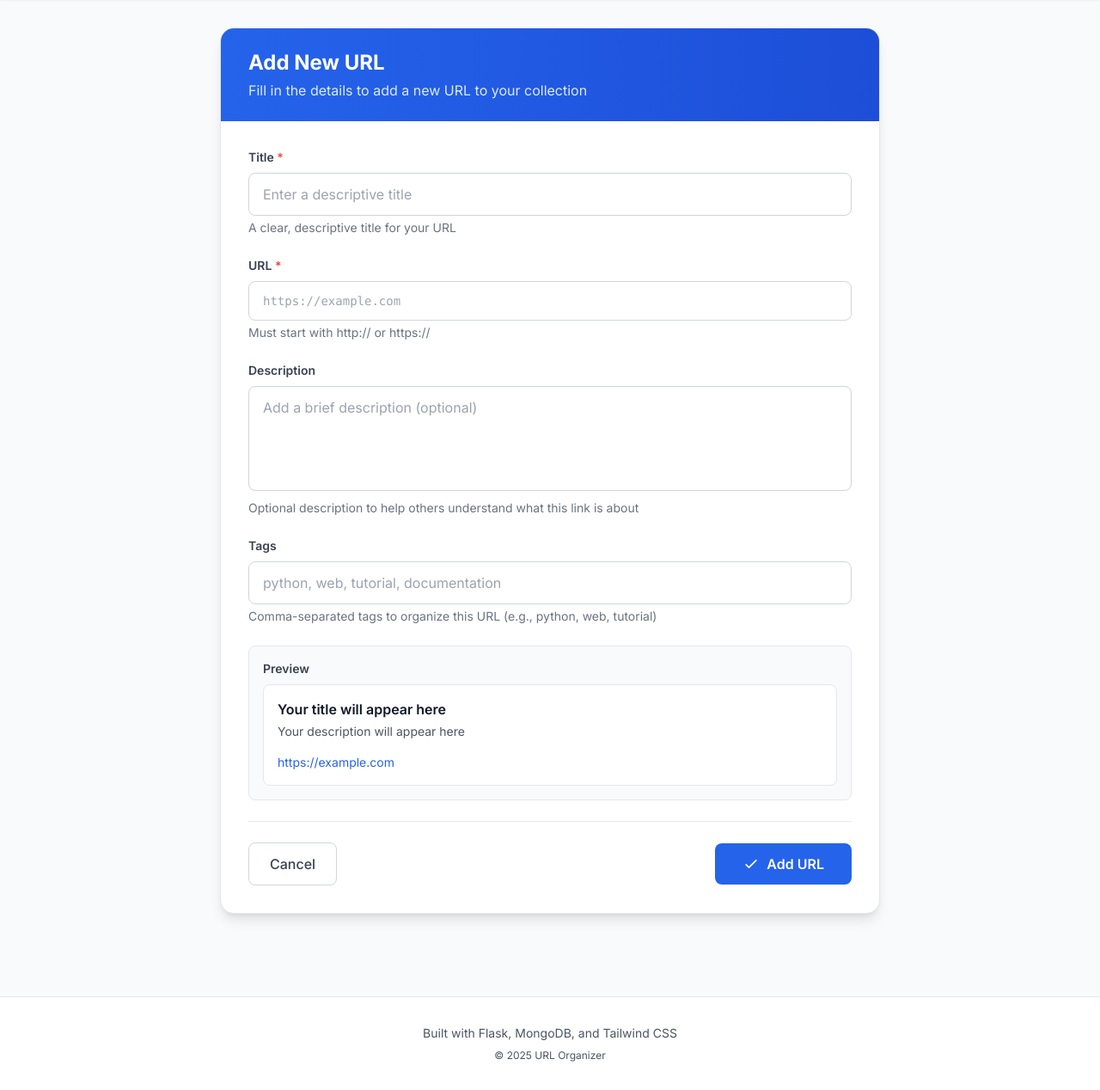
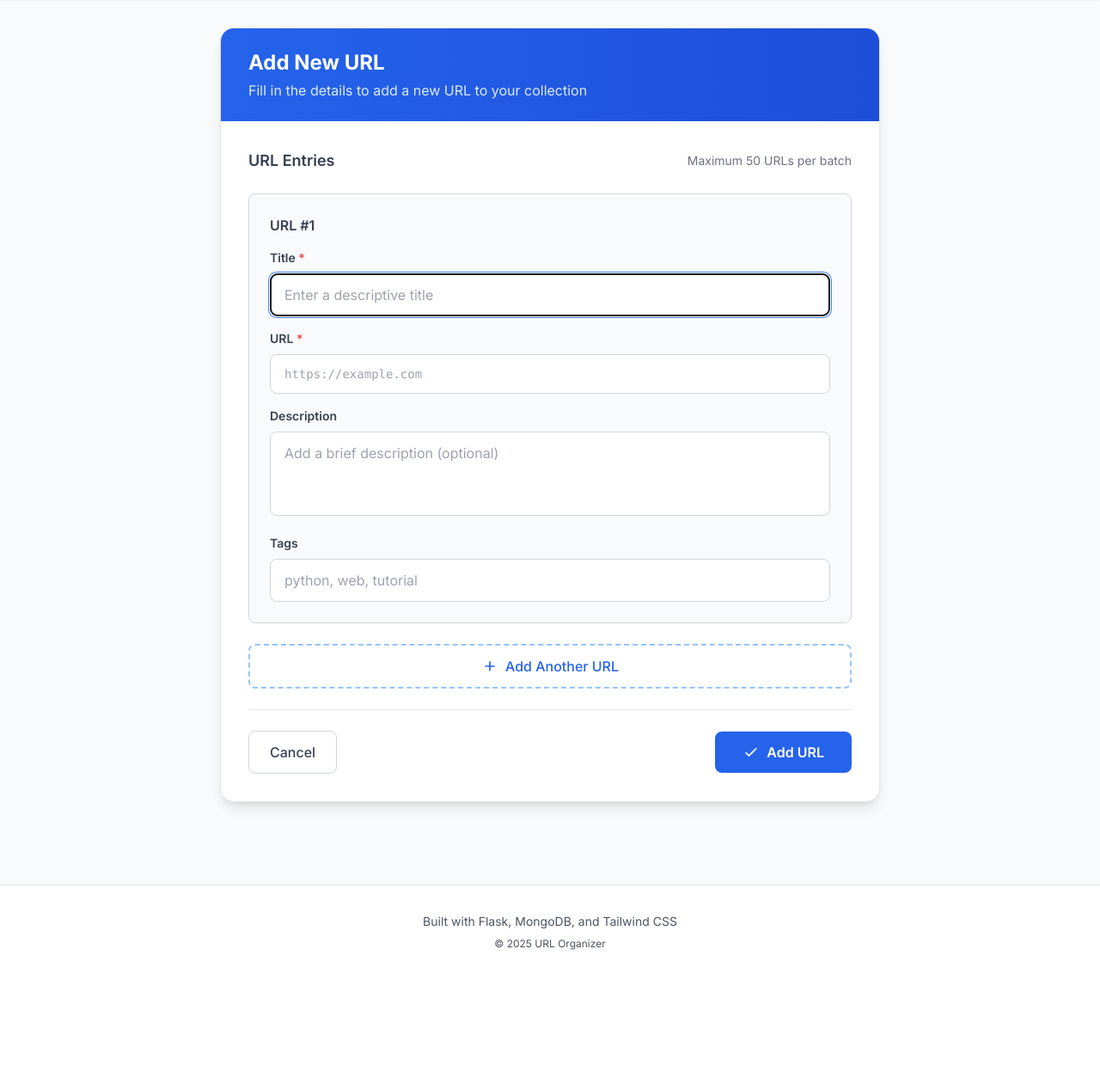
Before and after one commit to Shankar-CSE/my-lovely-sites, a Flask app: page /admin/url/new in a window 1280 px wide. Shown: the part 65-1333 px from the top of the page at 86% size. After the commit the page ends 1170 px from the top, so only its background shows below. Run offline with Flask 3, Linux system fonts and the light colour scheme; the visitor is signed in with stand-in values (Sample User, id 1); some libraries are stand-ins or nearby versions.

Commit message:
Implement batch URL creation feature; enhance validation and UI for multiple entries

```diff
--- a/app/routes/admin.py
+++ b/app/routes/admin.py
@@ -41,25 +41,76 @@ def dashboard():
 @bp.route('/url/new', methods=['GET', 'POST'])
 @login_required
 def create_url():
-    """Create new URL"""
+    """Create new URL(s) - supports single or batch creation"""
     if request.method == 'POST':
-        # Validate data
-        is_valid, errors = validate_url_data(request.form)
+        # Check if batch input (array fields)
+        titles = request.form.getlist('title[]')
+        urls = request.form.getlist('url[]')
+        descriptions = request.form.getlist('description[]')
+        tags = request.form.getlist('tags[]')
 
-        if is_valid:
-            # Prepare and save data
-            url_data = prepare_url_data(request.form)
-            result = url_repo.create(url_data)
+        # Batch mode: multiple URLs
+        if titles and len(titles) > 1:
+            from app.services.url_service import validate_batch
 
-            if result:
-                flash('URL added successfully!', 'success')
-                return redirect(url_for('admin.dashboard'))
+            # Build list of form data dicts
+            url_data_list = []
+            for i in range(len(titles)):
+                url_data_list.append({
+                    'title': titles[i] if i < len(titles) else '',
+                    'url': urls[i] if i < len(urls) else '',
+                    'description': descriptions[i] if i < len(descriptions) else '',
+                    'tags': tags[i] if i < len(tags) else ''
+                })
+
+            # Validate batch
+            has_valid, valid_items, error_list = validate_batch(url_data_list, max_size=50)
+
+            if has_valid:
+                # Prepare valid items
+                prepared_items = [prepare_url_data(item) for item in valid_items]
+
+                # Create batch
+                results = url_repo.create_many(prepared_items)
+
+                # Flash results
+                success_count = len(results['success'])
+                duplicate_count = len(results['duplicates'])
+
+                if success_count > 0:
+                    flash(f'{success_count} URL(s) added successfully!', 'success')
+                if duplicate_count > 0:
+                    flash(f'{duplicate_count} duplicate URL(s) skipped', 'warning')
+                if error_list:
+                    for error in error_list[:5]:  # Limit displayed errors
+                        flash(error, 'error')
+
+                if success_count > 0:
+                    return redirect(url_for('admin.dashboard'))
             else:
-                flash('This URL already exists', 'error')
+                # Show validation errors
+                for error in error_list:
+                    flash(error, 'error')
+
+        # Single mode: one URL (backward compatibility)
         else:
-            # Show validation errors
-            for field, error in errors.items():
-                flash(f'{field.title()}: {error}', 'error')
+            # Validate data
+            is_valid, errors = validate_url_data(request.form)
+
+            if is_valid:
+                # Prepare and save data
+                url_data = prepare_url_data(request.form)
+                result = url_repo.create(url_data)
+
+                if result:
+                    flash('URL added successfully!', 'success')
+                    return redirect(url_for('admin.dashboard'))
+                else:
+                    flash('This URL already exists', 'error')
+            else:
+                # Show validation errors
+                for field, error in errors.items():
+                    flash(f'{field.title()}: {error}', 'error')
 
     return render_template('url_form.html', url=None, mode='create')
 
--- a/app/templates/url_form.html
+++ b/app/templates/url_form.html
@@ -24,8 +24,9 @@
         </div>
 
         <!-- Form -->
-        <form method="POST" class="p-8 space-y-6">
-            <!-- Title Field -->
+        <form method="POST" class="p-8 space-y-6" id="urlForm">
+            {% if mode == 'edit' %}
+            <!-- Single URL Edit Mode -->
             <div>
                 <label for="title" class="block text-sm font-semibold text-gray-700 mb-2">
                     Title <span class="text-red-500">*</span>
@@ -43,7 +44,6 @@
                 <p class="mt-1 text-sm text-gray-500">A clear, descriptive title for your URL</p>
             </div>
 
-            <!-- URL Field -->
             <div>
                 <label for="url" class="block text-sm font-semibold text-gray-700 mb-2">
                     URL <span class="text-red-500">*</span>
@@ -60,7 +60,6 @@
                 <p class="mt-1 text-sm text-gray-500">Must start with http:// or https://</p>
             </div>
 
-            <!-- Description Field -->
             <div>
                 <label for="description" class="block text-sm font-semibold text-gray-700 mb-2">
                     Description
@@ -76,7 +75,6 @@
                 <p class="mt-1 text-sm text-gray-500">Optional description to help others understand what this link is about</p>
             </div>
 
-            <!-- Tags Field -->
             <div>
                 <label for="tags" class="block text-sm font-semibold text-gray-700 mb-2">
                     Tags
@@ -91,17 +89,25 @@
                 >
                 <p class="mt-1 text-sm text-gray-500">Comma-separated tags to organize this URL (e.g., python, web, tutorial)</p>
             </div>
+            {% else %}
+            <!-- Batch URL Creation Mode -->
+            <div class="flex items-center justify-between mb-4">
+                <h3 class="text-lg font-semibold text-gray-700">URL Entries</h3>
+                <span class="text-sm text-gray-500">Maximum 50 URLs per batch</span>
+            </div>
 
-            <!-- Example Preview -->
-            <div class="bg-gray-50 border border-gray-200 rounded-lg p-4">
-                <h3 class="text-sm font-semibold text-gray-700 mb-2">Preview</h3>
-                <div class="bg-white rounded-lg p-4 border border-gray-200">
-                    <div class="font-semibold text-gray-900 mb-1" id="preview-title">Your title will appear here</div>
-                    <div class="text-sm text-gray-600 mb-2" id="preview-description">Your description will appear here</div>
-                    <div class="flex flex-wrap gap-2 mb-2" id="preview-tags"></div>
-                    <div class="text-sm text-primary-600" id="preview-url">https://example.com</div>
-                </div>
-            </div>
+            <div id="urlEntries" class="space-y-6"></div>
+
+            <button
+                type="button"
+                id="addUrlBtn"
+                class="w-full py-3 border-2 border-dashed border-primary-300 rounded-lg text-primary-600 hover:bg-primary-50 hover:border-primary-400 font-medium transition flex items-center justify-center space-x-2">
+                <svg class="w-5 h-5" fill="none" stroke="currentColor" viewBox="0 0 24 24">
+                    <path stroke-linecap="round" stroke-linejoin="round" stroke-width="2" d="M12 6v6m0 0v6m0-6h6m-6 0H6"></path>
+                </svg>
+                <span>Add Another URL</span>
+            </button>
+            {% endif %}
 
             <!-- Action Buttons -->
             <div class="flex items-center justify-between pt-6 border-t border-gray-200">
@@ -116,47 +122,172 @@
                     <svg class="w-5 h-5" fill="none" stroke="currentColor" viewBox="0 0 24 24">
                         <path stroke-linecap="round" stroke-linejoin="round" stroke-width="2" d="M5 13l4 4L19 7"></path>
                     </svg>
-                    <span>{% if mode == 'edit' %}Update URL{% else %}Add URL{% endif %}</span>
+                    <span id="submitBtnText">{% if mode == 'edit' %}Update URL{% else %}Add URLs{% endif %}</span>
                 </button>
             </div>
         </form>
     </div>
 </div>
 
+{% if mode == 'edit' %}
 <script>
-    // Live preview
+    // Live preview for edit mode
     const titleInput = document.getElementById('title');
     const urlInput = document.getElementById('url');
     const descriptionInput = document.getElementById('description');
     const tagsInput = document.getElementById('tags');
 
-    const previewTitle = document.getElementById('preview-title');
-    const previewUrl = document.getElementById('preview-url');
-    const previewDescription = document.getElementById('preview-description');
-    const previewTags = document.getElementById('preview-tags');
+    function updateSinglePreview() {
+        // Edit mode preview logic if needed
+    }
 
-    function updatePreview() {
-        previewTitle.textContent = titleInput.value || 'Your title will appear here';
-        previewUrl.textContent = urlInput.value || 'https://example.com';
-        previewDescription.textContent = descriptionInput.value || 'Your description will appear here';
+    if (titleInput) titleInput.addEventListener('input', updateSinglePreview);
+    if (urlInput) urlInput.addEventListener('input', updateSinglePreview);
+    if (descriptionInput) descriptionInput.addEventListener('input', updateSinglePreview);
+    if (tagsInput) tagsInput.addEventListener('input', updateSinglePreview);
+</script>
+{% else %}
+<script>
+    // Batch URL creation mode
+    const urlEntriesContainer = document.getElementById('urlEntries');
+    const addUrlBtn = document.getElementById('addUrlBtn');
+    const submitBtnText = document.getElementById('submitBtnText');
+    const MAX_URLS = 50;
+    let urlCount = 0;
 
-        // Update tags
-        const tags = tagsInput.value.split(',').map(t => t.trim()).filter(t => t);
-        previewTags.innerHTML = '';
-        tags.forEach(tag => {
-            const span = document.createElement('span');
-            span.className = 'px-2 py-1 bg-primary-50 text-primary-700 text-xs font-medium rounded-full';
-            span.textContent = tag;
-            previewTags.appendChild(span);
+    function createUrlEntry(index) {
+        const entry = document.createElement('div');
+        entry.className = 'border border-gray-300 rounded-lg p-6 space-y-4 bg-gray-50 url-entry';
+        entry.dataset.index = index;
+
+        entry.innerHTML = `
+            <div class="flex items-center justify-between mb-4">
+                <h4 class="text-md font-semibold text-gray-700">URL #${index + 1}</h4>
+                ${index > 0 ? `
+                    <button type="button" class="remove-btn text-red-600 hover:text-red-800 font-medium text-sm flex items-center space-x-1">
+                        <svg class="w-4 h-4" fill="none" stroke="currentColor" viewBox="0 0 24 24">
+                            <path stroke-linecap="round" stroke-linejoin="round" stroke-width="2" d="M19 7l-.867 12.142A2 2 0 0116.138 21H7.862a2 2 0 01-1.995-1.858L5 7m5 4v6m4-6v6m1-10V4a1 1 0 00-1-1h-4a1 1 0 00-1 1v3M4 7h16"></path>
+                        </svg>
+                        <span>Remove</span>
+                    </button>
+                ` : ''}
+            </div>
+
+            <div>
+                <label class="block text-sm font-semibold text-gray-700 mb-2">
+                    Title <span class="text-red-500">*</span>
+                </label>
+                <input
+                    type="text"
+                    name="title[]"
+                    required
+                    maxlength="200"
+                    class="w-full px-4 py-3 border border-gray-300 rounded-lg focus:ring-2 focus:ring-primary-500 focus:border-primary-500 transition"
+                    placeholder="Enter a descriptive title"
+                >
+            </div>
+
+            <div>
+                <label class="block text-sm font-semibold text-gray-700 mb-2">
+                    URL <span class="text-red-500">*</span>
+                </label>
+                <input
+                    type="url"
+                    name="url[]"
+                    required
+                    class="w-full px-4 py-3 border border-gray-300 rounded-lg focus:ring-2 focus:ring-primary-500 focus:border-primary-500 transition font-mono text-sm"
+                    placeholder="https://example.com"
+                >
+            </div>
+
+            <div>
+                <label class="block text-sm font-semibold text-gray-700 mb-2">
+                    Description
+                </label>
+                <textarea
+                    name="description[]"
+                    rows="3"
+                    maxlength="1000"
+                    class="w-full px-4 py-3 border border-gray-300 rounded-lg focus:ring-2 focus:ring-primary-500 focus:border-primary-500 transition resize-none"
+                    placeholder="Add a brief description (optional)"
+                ></textarea>
+            </div>
+
+            <div>
+                <label class="block text-sm font-semibold text-gray-700 mb-2">
+                    Tags
+                </label>
+                <input
+                    type="text"
+                    name="tags[]"
+                    class="w-full px-4 py-3 border border-gray-300 rounded-lg focus:ring-2 focus:ring-primary-500 focus:border-primary-500 transition"
+                    placeholder="python, web, tutorial"
+                >
+            </div>
+        `;
+
+        // Add remove button handler
+        const removeBtn = entry.querySelector('.remove-btn');
+        if (removeBtn) {
+            removeBtn.addEventListener('click', () => removeUrlEntry(entry));
+        }
+
+        return entry;
+    }
+
+    function addUrlEntry() {
+        if (urlCount >= MAX_URLS) {
+            alert(`Maximum ${MAX_URLS} URLs allowed per batch`);
+            return;
+        }
+
+        const entry = createUrlEntry(urlCount);
+        urlEntriesContainer.appendChild(entry);
+        urlCount++;
+
+        updateUI();
+
+        // Focus on first input of new entry
+        const firstInput = entry.querySelector('input[name="title[]"]');
+        if (firstInput) firstInput.focus();
+    }
+
+    function removeUrlEntry(entry) {
+        entry.remove();
+        urlCount--;
+        updateUI();
+        renumberEntries();
+    }
+
+    function renumberEntries() {
+        const entries = urlEntriesContainer.querySelectorAll('.url-entry');
+        entries.forEach((entry, idx) => {
+            entry.dataset.index = idx;
+            const heading = entry.querySelector('h4');
+            if (heading) {
+                heading.textContent = `URL #${idx + 1}`;
+            }
         });
     }
 
-    titleInput.addEventListener('input', updatePreview);
-    urlInput.addEventListener('input', updatePreview);
-    descriptionInput.addEventListener('input', updatePreview);
-    tagsInput.addEventListener('input', updatePreview);
+    function updateUI() {
+        // Update button text
+        submitBtnText.textContent = urlCount > 1 ? `Add ${urlCount} URLs` : 'Add URL';
 
-    // Initial update
-    updatePreview();
+        // Disable add button if at max
+        addUrlBtn.disabled = urlCount >= MAX_URLS;
+        if (urlCount >= MAX_URLS) {
+            addUrlBtn.classList.add('opacity-50', 'cursor-not-allowed');
+        } else {
+            addUrlBtn.classList.remove('opacity-50', 'cursor-not-allowed');
+        }
+    }
+
+    // Add click handler for Add URL button
+    addUrlBtn.addEventListener('click', addUrlEntry);
+
+    // Initialize with one empty entry
+    addUrlEntry();
 </script>
+{% endif %}
 {% endblock %}
```
Also changed, not shown: app/repositories/url_repo.py (+29 -4 lines), app/routes/public.py (+3 -7 lines), app/services/url_service.py (+25 -0 lines), app/templates/index.html (+0 -22 lines).
